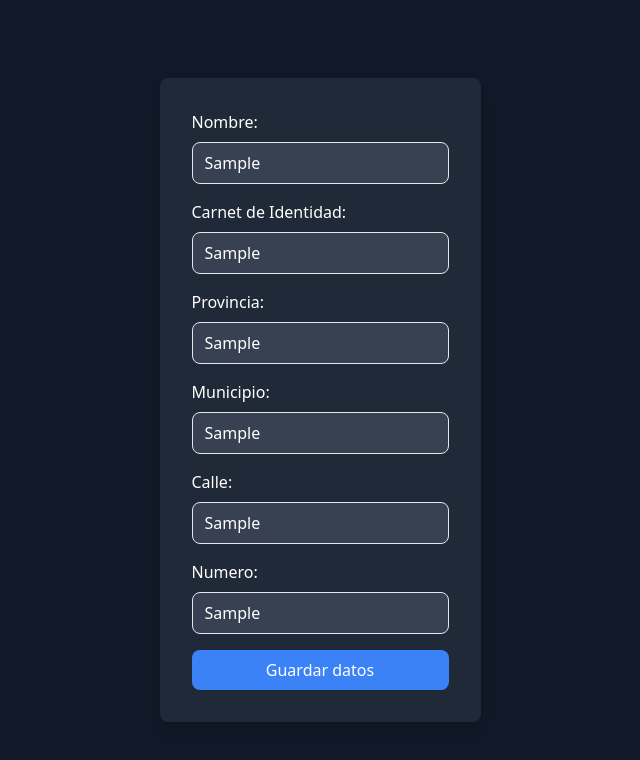
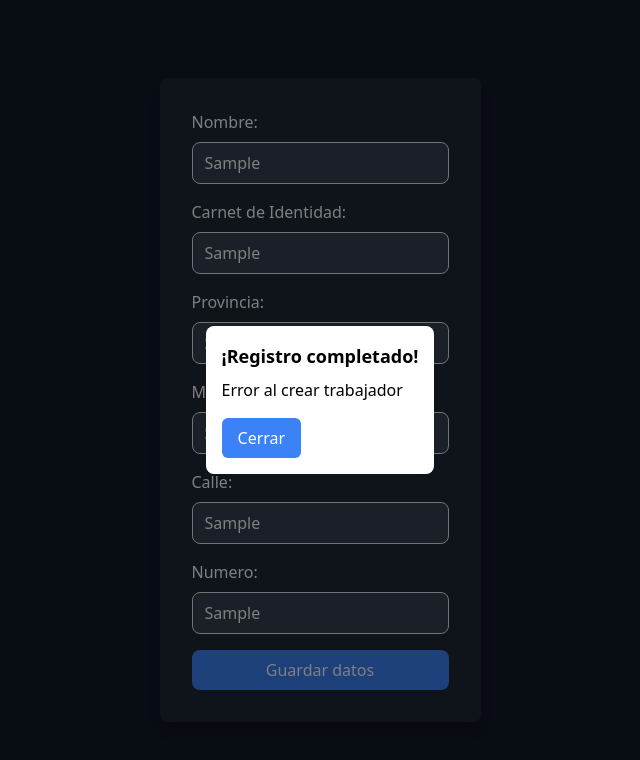
Before and after one commit to drewdev02/front_PW, a React (Vite) app: page /trabajador in a window 1280 px wide. Both pictures are taken after typing "Sample", "Sample", "Sample", "Sample", "Sample", "Sample" into the empty fields and a click on the button "Guardar datos". Shown: the top 760 px of the page, without its empty margins (320-960 px from the left). Built offline with nearby package versions, Linux system fonts and the light colour scheme; no server answers.

Commit message:
cambios popup

```diff
--- /dev/null
+++ b/src/pages/component/Popup.tsx
@@ -0,0 +1,24 @@
+export interface Props {
+    isOpen: boolean;
+    title: string
+    body: string
+    onClose: () => void;
+}
+
+function Popup({isOpen, title, body, onClose}: Props) {
+    return (
+        isOpen && (
+            <div className="fixed top-0 left-0 w-full h-full flex justify-center items-center bg-black bg-opacity-50">
+                <div className="bg-white p-4 rounded-lg">
+                    <h3 className="text-lg font-semibold mb-2">{title}</h3>
+                    <p>{body}</p>
+                    <button onClick={onClose} className="mt-4 px-4 py-2 bg-blue-500 text-white rounded-md">
+                        Cerrar
+                    </button>
+                </div>
+            </div>
+        )
+    );
+}
+
+export default Popup;
--- a/src/pages/login.tsx
+++ b/src/pages/login.tsx
@@ -3,10 +3,13 @@ import axios, {HttpStatusCode} from "axios";
 import {loginUrl} from "../config.ts";
 import {Data} from "../types.ts";
 import CustomForm from "./component/customForm.tsx";
+import Popup from "./component/Popup.tsx";
 
 function AuthForm() {
     const [user, setUser] = useState('');
     const [pass, setPass] = useState('');
+    const [mostrarPopup, setMostrarPopup] = useState(false);
+    const [popupMessage, setPopupMessage] = useState('');
     const data: Array<Data> = [
         {
             id: "username",
@@ -25,18 +28,37 @@ function AuthForm() {
 
     const handleSubmit = async (event: { preventDefault: () => void }) => {
         event.preventDefault();
+        try {
             const res = await axios.post(loginUrl, {
                 username: user,
                 password: pass,
             })
             console.debug(res)
             if (res.status === HttpStatusCode.Ok) {
+                setMostrarPopup(true);
+                setPopupMessage("Tu registro ha sido completado exitosamente")
                 console.info("usuario autenticado correctamente");
             }
+        } catch (e) {
+            console.error(e)
+            setMostrarPopup(true);
+            setPopupMessage("Error al autenticar usuario")
+        }
+    };
+    const handleClosePopup = () => {
+        // Cerrar el popup
+        setMostrarPopup(false);
     };
 
     return (
+        <>
             <CustomForm handleSubmit={handleSubmit} data={data}/>
+            <Popup
+                isOpen={mostrarPopup}
+                title={"Registro"}
+                body={popupMessage}
+                onClose={handleClosePopup}/>
+        </>
     );
 }
 
--- a/src/pages/trabajador.tsx
+++ b/src/pages/trabajador.tsx
@@ -2,8 +2,10 @@ import {useState} from 'react';
 import axios, {HttpStatusCode} from "axios";
 import {registerUrl} from "../config.ts";
 import CustomForm from "./component/customForm.tsx";
+
+
 import {Data} from "../types.ts";
-
+import Popup from "./component/Popup.tsx";
 
 function Trabajador() {
     const [nombre, setNombre] = useState('');
@@ -12,6 +14,8 @@ function Trabajador() {
     const [municipio, setMunicipio] = useState('');
     const [calle, setCalle] = useState('');
     const [numero, setNumero] = useState('');
+    const [mostrarPopup, setMostrarPopup] = useState(false);
+    const [popupMessage, setPopupMessage] = useState('');
 
     const data: Array<Data> = [
         {
@@ -54,6 +58,7 @@ function Trabajador() {
 
     const handleSubmit = async (event: { preventDefault: () => void; }) => {
         event.preventDefault();
+        try {
             const res = await axios.post(registerUrl, {
                     nombre: nombre,
                     carneIdentidad: carneIdentidad,
@@ -71,11 +76,31 @@ function Trabajador() {
             console.debug(res);
             if (res.status === HttpStatusCode.Ok) {
                 console.info("Trabajador creado correctamente")
+                handleOpenPopup("¡Trabajador creado correctamente!")
             }
+        } catch (e) {
+            console.error(e)
+            handleOpenPopup("Error al crear trabajador")
+        }
+    }
+    const handleClosePopup = () => {
+        setMostrarPopup(false);
+    };
+    const handleOpenPopup = (messege: string) => {
+        setMostrarPopup(true);
+        setPopupMessage(messege)
     }
 
     return (
+        <>
             <CustomForm handleSubmit={handleSubmit} data={data}/>
+            <Popup
+                isOpen={mostrarPopup}
+                title={"¡Registro completado!"}
+                body={popupMessage}
+                onClose={handleClosePopup}/>
+        </>
+
     );
 }
 
```
Lines whose indentation alone changed are shown as unchanged.
